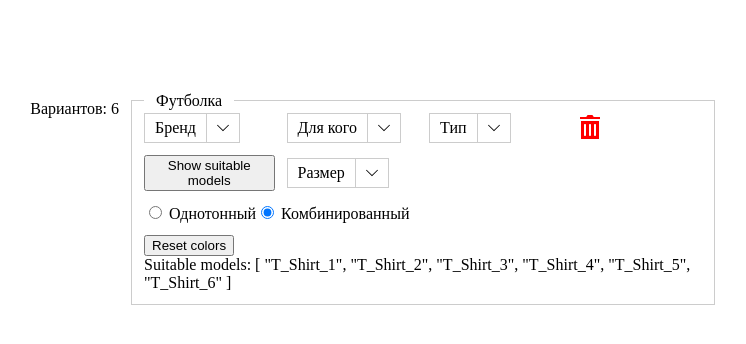
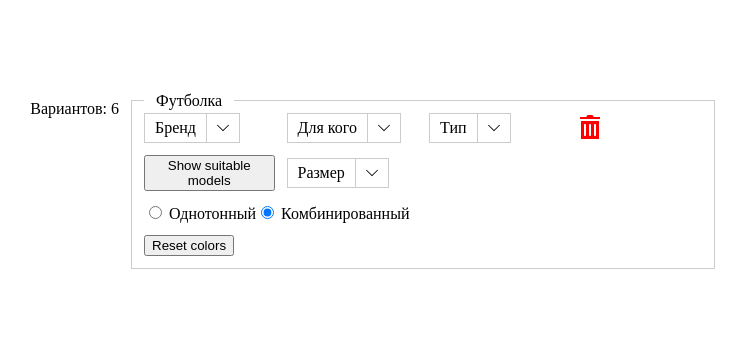
Before and after one commit to VladStepanov/t-shirt-constructor, a Vue app: page / in a window 1280 px wide. Shown: the top 344 px of the page, without its empty margins (515-1261 px from the left). Built offline with nearby package versions, Linux system fonts and the light colour scheme.

Commit message:
Removed comments

```diff
--- a/src/components/MainScreen.vue
+++ b/src/components/MainScreen.vue
@@ -19,7 +19,6 @@
           </g>
         </template>
       </ShirtPreview>
-      {{ printsToRender }}
       <ToggleView v-if="haveRearSide" />
       <div class="main-screen__title">{{ curModel.name }}</div>
     </div>
--- a/src/components/MenuShirts/MenuShirts.vue
+++ b/src/components/MenuShirts/MenuShirts.vue
@@ -2,7 +2,6 @@
   <BaseMenu title="Футболка">
     <MenuFilters />
     <MenuColors />
-    <span>Suitable models: {{ $store.getters['filters/suitableModels'].map(model => model.name) }}</span>
   </BaseMenu>
 </template>
 
```
